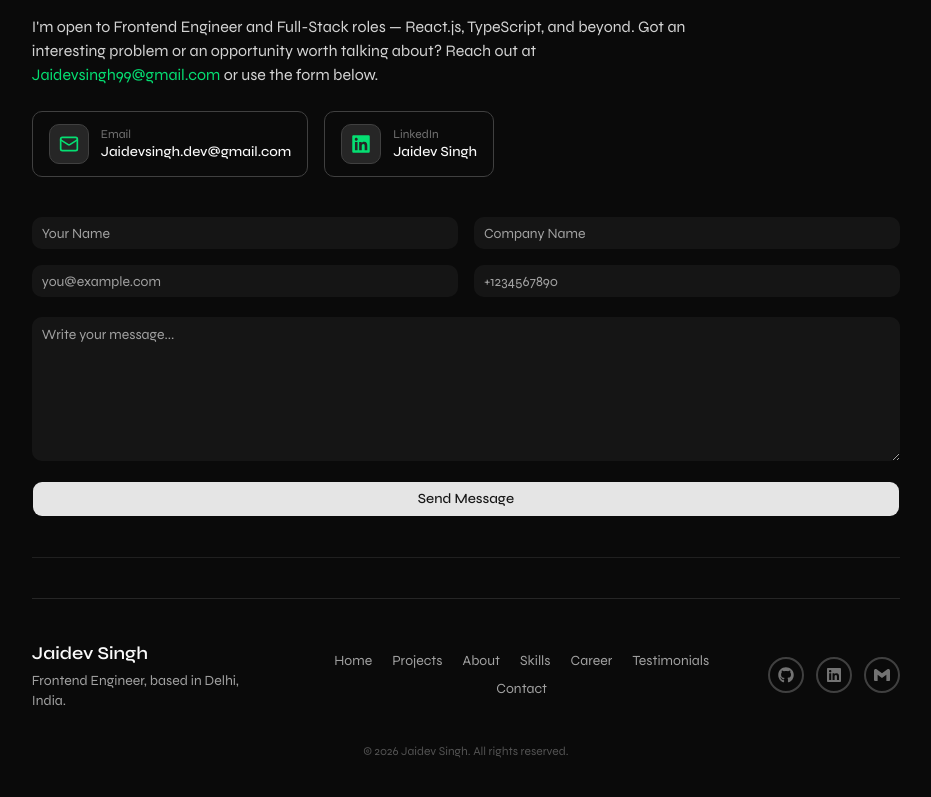
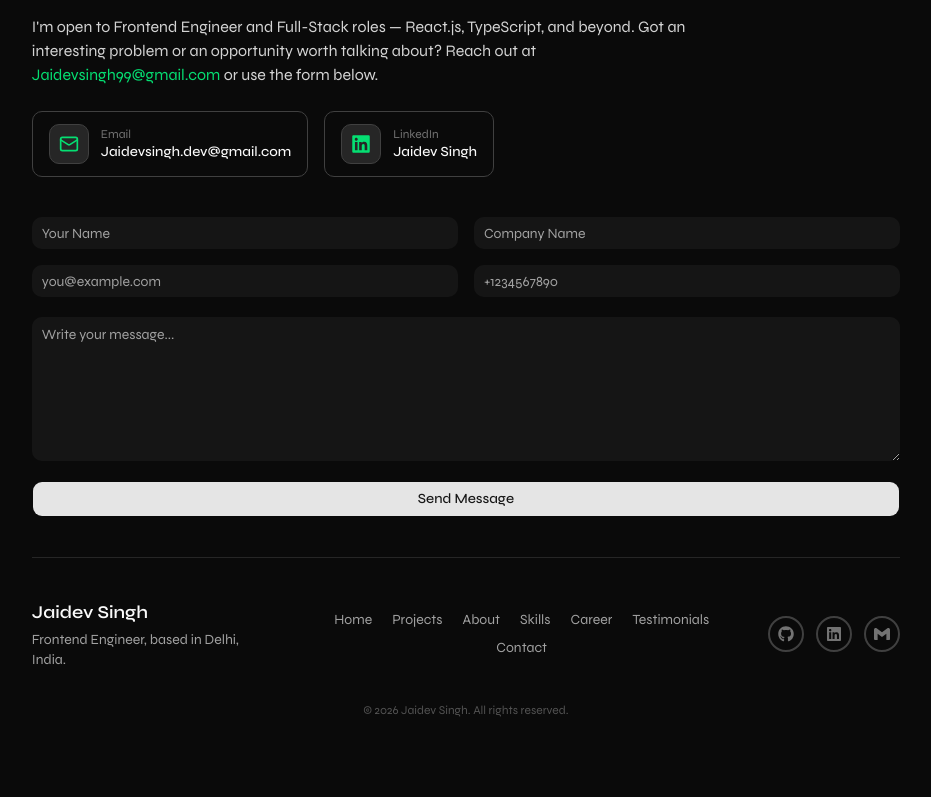
Before and after one commit to Jaidev-Singh-JD/personal-portfolio, a React (Vite) app: page / in a window 1280 px wide. Shown: the part 6281-7078 px from the top of the page, without its empty margins (340-1271 px from the left). After the commit the page ends 7055 px from the top, so only its background shows below. Built offline with nearby package versions, Linux system fonts and the light colour scheme.

Commit message:
fix: remove unnecessary Divider before Footer in App layout and adjust Footer margin

```diff
--- a/src/App.tsx
+++ b/src/App.tsx
@@ -60,7 +60,6 @@ export const App = () => {
       <Testimonials />
       <Divider />
       <Contact />
-      <Divider />
       <Footer />
     </main>
   );
--- a/src/components/Footer.tsx
+++ b/src/components/Footer.tsx
@@ -26,7 +26,7 @@ export const Footer = () => {
       whileInView='visible'
       viewport={{ once: true, amount: 0.2 }}
       variants={fadeUp}
-      className='border-t border-neutral-800 pt-10 pb-6'
+      className='mt-8 sm:mt-10 border-t border-neutral-800 pt-10 pb-6'
     >
       <div className='flex flex-col items-center gap-6 text-center sm:flex-row sm:justify-between sm:text-left'>
         <div>
```
